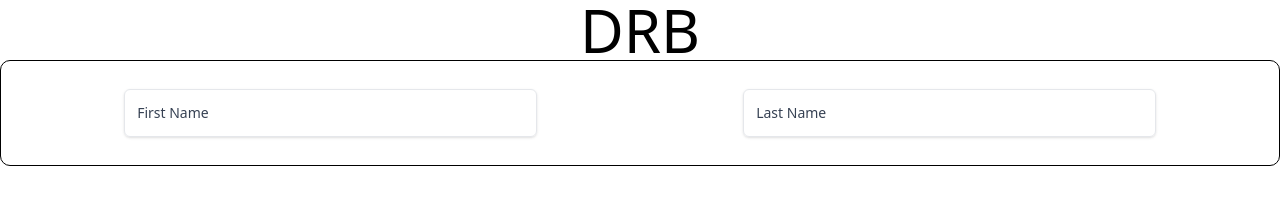
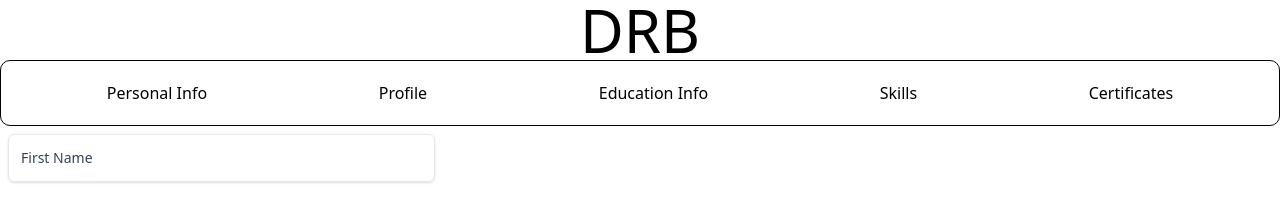
Before and after one commit to abdullahshaik697/Dynamic-Resume-Builder, a plain HTML site: page index.html in a window 1280 px wide. Drawn offline with nearby package versions, Linux system fonts and the light colour scheme.

Commit message:
second commit done

```diff
--- a/index.html
+++ b/index.html
@@ -12,7 +12,19 @@
 <body>
 
     <h1 class="text-center text-6xl">DRB</h1>
-    <div class="container">
+    <div class="main-container">
+        <h1>Personal Info</h1>
+        <h1>Profile</h1>
+        <h1>Education Info</h1>
+        <h1>Skills</h1>
+        <h1>Certificates</h1>
+
+
+
+    </div>
+</body>
+
+</html>
 
 
 <label
@@ -26,18 +38,3 @@
     First Name
 </span>
 </label>
-        <label
-            class="relative w-1/3 m-2 h-12 block rounded-md border border-gray-200 shadow-sm focus-within:border-blue-600 focus-within:ring-1 focus-within:ring-blue-600">
-            <input type="text" id="username"
-                class="peer border-none flex p-3 bg-transparent placeholder-transparent focus:border-transparent focus:outline-none focus:ring-0"
-                placeholder="First Name" />
-
-            <span
-                class="pointer-events-none absolute start-2.5 top-0 -translate-y-1/2 bg-white p-0.5 text-xs text-gray-700 transition-all peer-placeholder-shown:top-1/2 peer-placeholder-shown:text-sm peer-focus:top-0 peer-focus:text-xs ">
-                Last Name
-            </span>
-        </label>
-    </div>
-</body>
-
-</html>
--- a/style.css
+++ b/style.css
@@ -1,4 +1,4 @@
-.container{
+.main-container{
 border: 1px solid black;
 border-radius: 10px;
 margin: auto;
```
Also changed, not shown: info.txt. Lines whose indentation alone changed are shown as unchanged.
